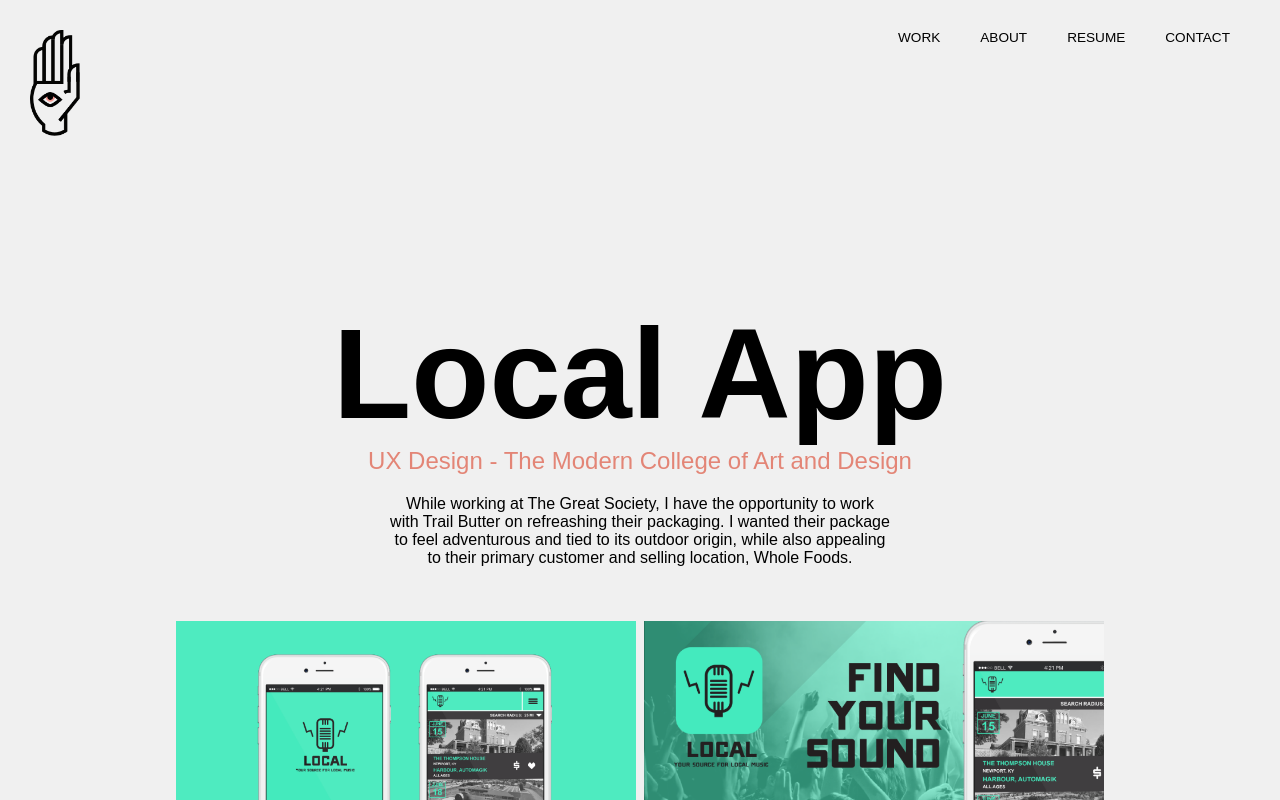
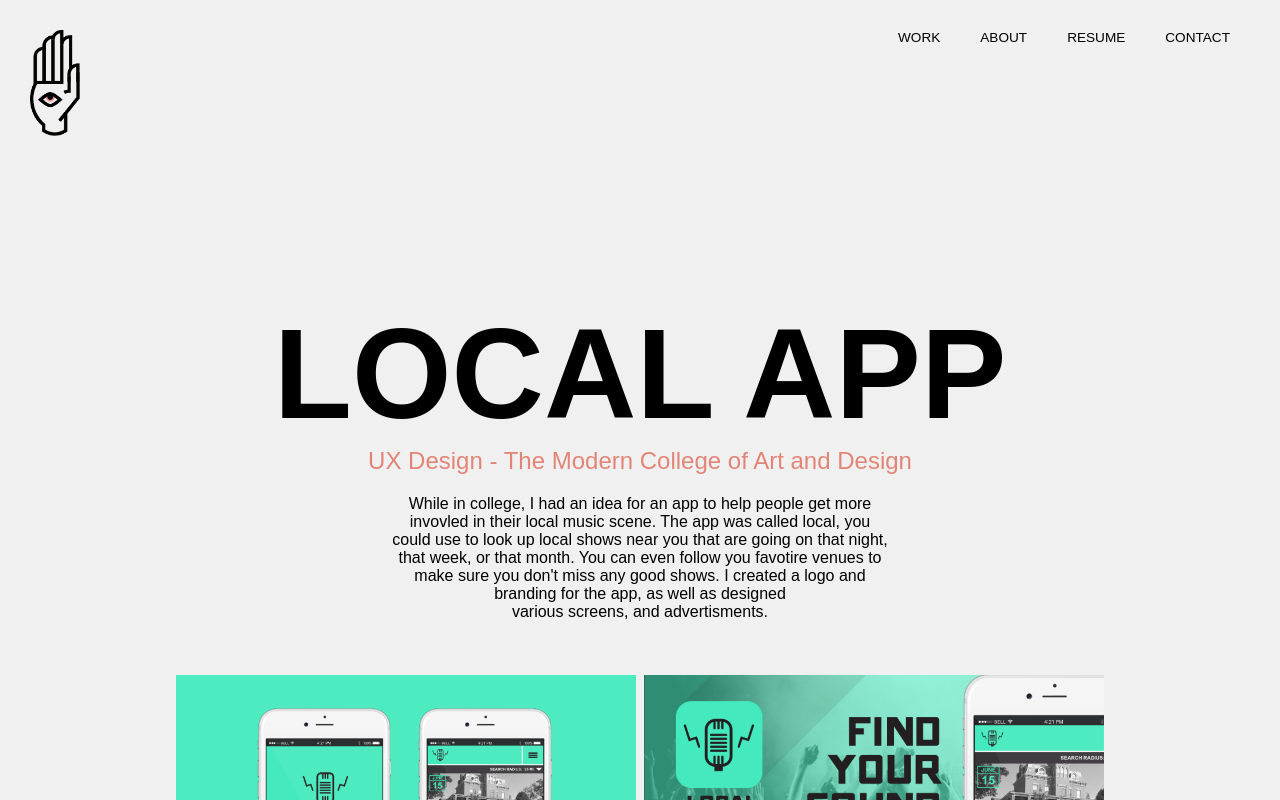
Before and after one commit to aHandermann/porfolio, a React (Create React App) app: page /portfolio/local in a window 1280 px wide. Shown: the top 800 px of the page. Built offline with nearby package versions, Linux system fonts and the light colour scheme.

Commit message:
Portfolio Text

```diff
--- a/src/components/App.css
+++ b/src/components/App.css
@@ -332,6 +332,13 @@
 
 /*  ----------END MOBILE TEST---------- */
 
+@media (min-width: 1000px){
+    .homehello{
+      padding-top: 400px;
+      padding-bottom: 200px;
+    }
+}
+
 @media (max-width: 775px) {
   .hello h1 {
     line-height: 0.9 !important;
--- a/src/components/main/index.js
+++ b/src/components/main/index.js
@@ -6,7 +6,7 @@
   render() {
     return (
       <Layout>
-        <div className="hello">
+        <div className="hello homehello">
           <h1 className="bold">HI. I'M ADAM</h1>
           <div className="sub">
             <h2 className="subhead">
--- a/src/components/portfolio/cotton/index.js
+++ b/src/components/portfolio/cotton/index.js
@@ -8,18 +8,14 @@
     return (
       <Layout>
         <div className="hello">
-          <h1 className="bold">Cotton Craft</h1>
+          <h1 className="bold">COTTON CRAFT</h1>
           <div className="sub">
             <h2 className="subhead color">
               Brand Design - The Modern College of Art and Design
             </h2>
           </div>
           <p className="portinfo">
-            While working at The Great Society, I have the opportunity to work
-            with Trail Butter on refreashing their packaging. I wanted their
-            package to feel adventurous and tied to its outdoor origin, while
-            also appealing to their primary customer and selling location, Whole
-            Foods.
+            Cotton Craft was an idea for a passion project while in college. I love doing vecotr illustrations and branding, so I threw them together to make some awesome pocket tees. I created the branding, tags, shirts, patterns and the packaging to ship in. Also, to stand out in the mail, we shipped in a patterened poster tube.
           </p>
         </div>
         <div className="project">
--- a/src/components/portfolio/local/index.js
+++ b/src/components/portfolio/local/index.js
@@ -7,18 +7,14 @@
     return (
       <Layout>
         <div className="hello">
-          <h1 className="bold">Local App</h1>
+          <h1 className="bold">LOCAL APP</h1>
           <div className="sub">
             <h2 className="subhead color">
               UX Design - The Modern College of Art and Design
             </h2>
           </div>
           <p className="portinfo">
-            While working at The Great Society, I have the opportunity to work
-            with Trail Butter on refreashing their packaging. I wanted their
-            package to feel adventurous and tied to its outdoor origin, while
-            also appealing to their primary customer and selling location, Whole
-            Foods.
+            While in college, I had an idea for an app to help people get more invovled in their local music scene. The app was called local, you could use to look up local shows near you that are going on that night, that week, or that month. You can even follow you favotire venues to make sure you don't miss any good shows. I created a logo and branding for the app, as well as designed various&nbsp;screens,&nbsp;and&nbsp;advertisments.
           </p>
         </div>
         <div className="project">
--- a/src/components/portfolio/vans/index.js
+++ b/src/components/portfolio/vans/index.js
@@ -7,18 +7,14 @@
     return (
       <Layout>
         <div className="hello">
-          <h1 className="bold">Vans Retail</h1>
+          <h1 className="bold">VANS RETAIL</h1>
           <div className="sub">
             <h2 className="subhead color">
               Print Design - The Modern College of Art and Design
             </h2>
           </div>
           <p className="portinfo">
-            While working at The Great Society, I have the opportunity to work
-            with Trail Butter on refreashing their packaging. I wanted their
-            package to feel adventurous and tied to its outdoor origin, while
-            also appealing to their primary customer and selling location, Whole
-            Foods.
+            Project for ym final portfolio in College. I created a seasonal retail campaign for Vans stores. The idea behind the campaign was to take inspiration from old surf posters and art, and market their popular shoe "The Authentic." I used a beachy color scheme with simple, screen printed graphics. As well as creating a custome type for the campaign.
           </p>
         </div>
         <div className="project">
```
Also changed, not shown: src/images/cat.png (deleted), src/images/catl.png (deleted).
